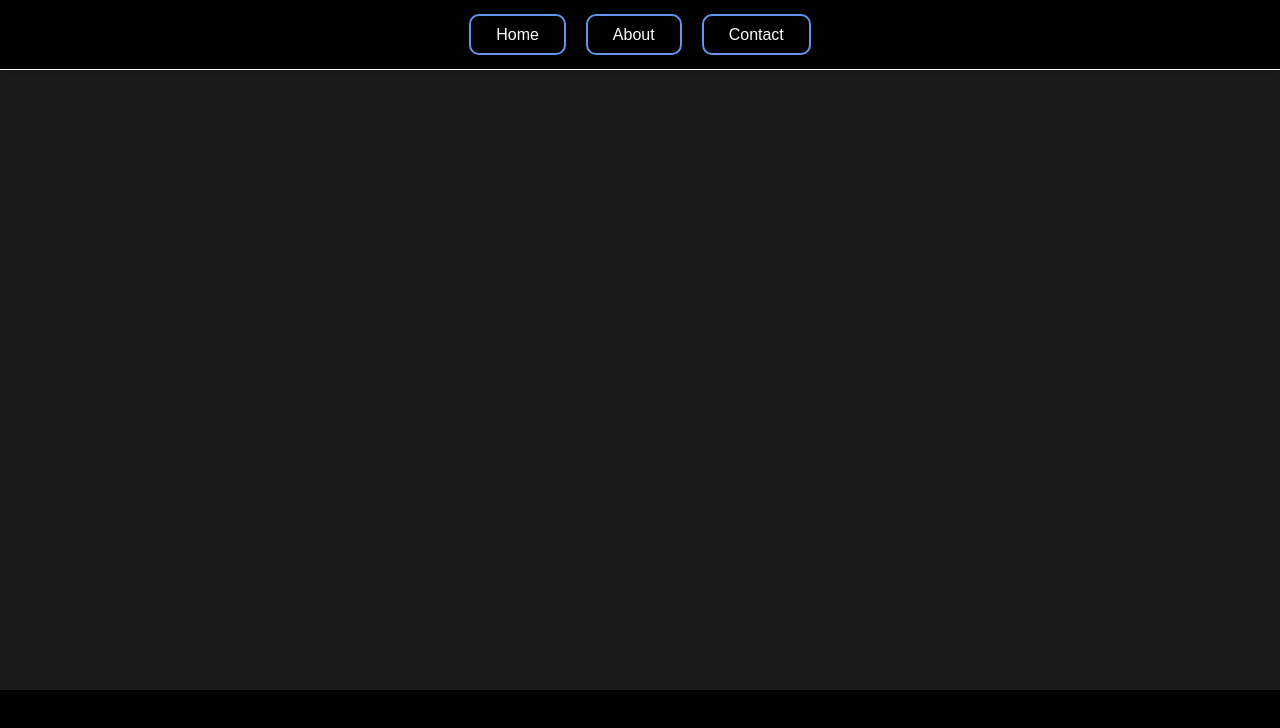
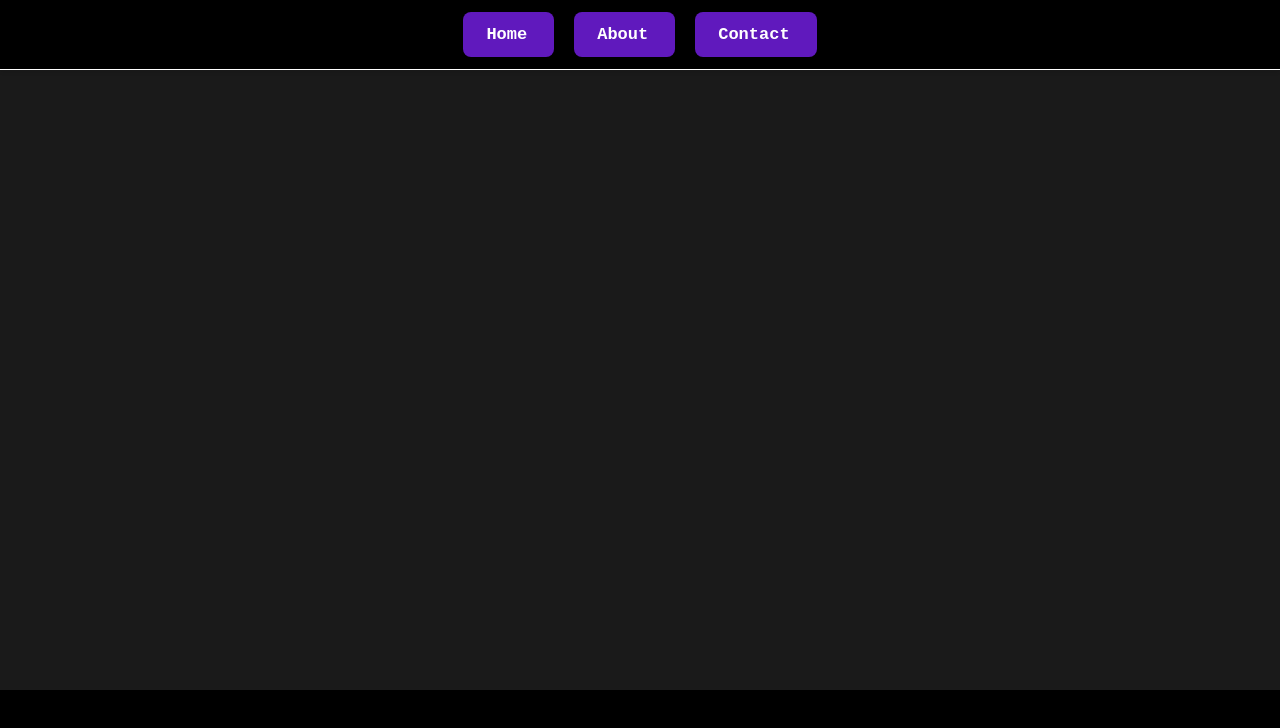
Before and after one commit to 0wme/web_portfolio, a plain HTML site: page projects.html in a window 1280 px wide. Drawn offline with Linux system fonts and the light colour scheme.

Commit message:
Change button on Projects Page

```diff
--- a/projects.html
+++ b/projects.html
@@ -10,9 +10,33 @@
         <div class="container">
             <nav>
                 <ul>
-                    <li><a href="index.html">Home</a></li>
-                    <li><a href="about.html">About</a></li>
-                    <li><a href="contact.html">Contact</a></li>
+                    <li>
+                        <a href="index.html">
+                            <button class="cti">
+                                <div class="CTI">
+                                    Home
+                                </div>
+                            </button>
+                        </a>
+                    </li>
+                    <li>
+                        <a href="about.html">
+                            <button class="cti">
+                                <div class="CTI">
+                                    About
+                                </div>
+                            </button>
+                        </a>
+                    </li>
+                    <li>
+                        <a href="contact.html">
+                            <button class="cti">
+                                <div class="CTI">
+                                    Contact
+                                </div>
+                            </button>
+                        </a>
+                    </li>
                 </ul>
             </nav>
         </div>
--- a/styleproject.css
+++ b/styleproject.css
@@ -37,10 +37,8 @@ header {
 }
 
 
-nav {
-    display: flex;
-    justify-content: center;
-}
+
+/* ----------- Button Animation ----------- */
 
 nav ul {
     display: flex;
@@ -55,19 +53,58 @@ nav ul li:last-child {
     margin-right: 0;
 }
 
-nav ul li a {
-    text-decoration: none;
-    color: white;
-    border: 2px solid cornflowerblue;
-    padding: 10px 25px;
-    border-radius: 10px;
 
-}
+.cti {
+    background-color: #6019bd;
+    padding: 10px 20px;
+    border: 3px solid transparent;
+    border-radius: 0.6em;
+    transition: 0.2s;
+  }
 
-nav ul li a:hover {
+  .cti:hover {
+    background-color: transparent;
+    border: 3px solid #6019bd;
+    box-shadow: 0px 0px 27px 5px #6019bd;
+    cursor: pointer;
+  }
+
+  .CTI {
     color: #fff;
-    border-color: #fff;
-}
+    font-family: 'Courier New', Courier, monospace;
+    font-size: 17px;
+    font-weight: bold;
+    overflow: hidden;
+    border-right: 4px solid transparent;
+    white-space: nowrap;
+    margin: 0 auto;
+  }
+
+  .cti:hover .CTI {
+    border-right: 4px solid #6019bd;
+    animation: letters 1.75s steps(22, end),
+      cursor .4s step-end infinite;
+  }
+
+  @keyframes letters {
+    from {
+      width: 0;
+    }
+
+    to {
+      width: 100%;
+    }
+  }
+
+  @keyframes cursor {
+    from {
+      border-color: transparent
+    }
+
+    50% {
+      border-color: #6019bd
+    }
+  }
 
 /* Styliser tous les rectangles de la même manière */
 .rectangleLatice,
```
